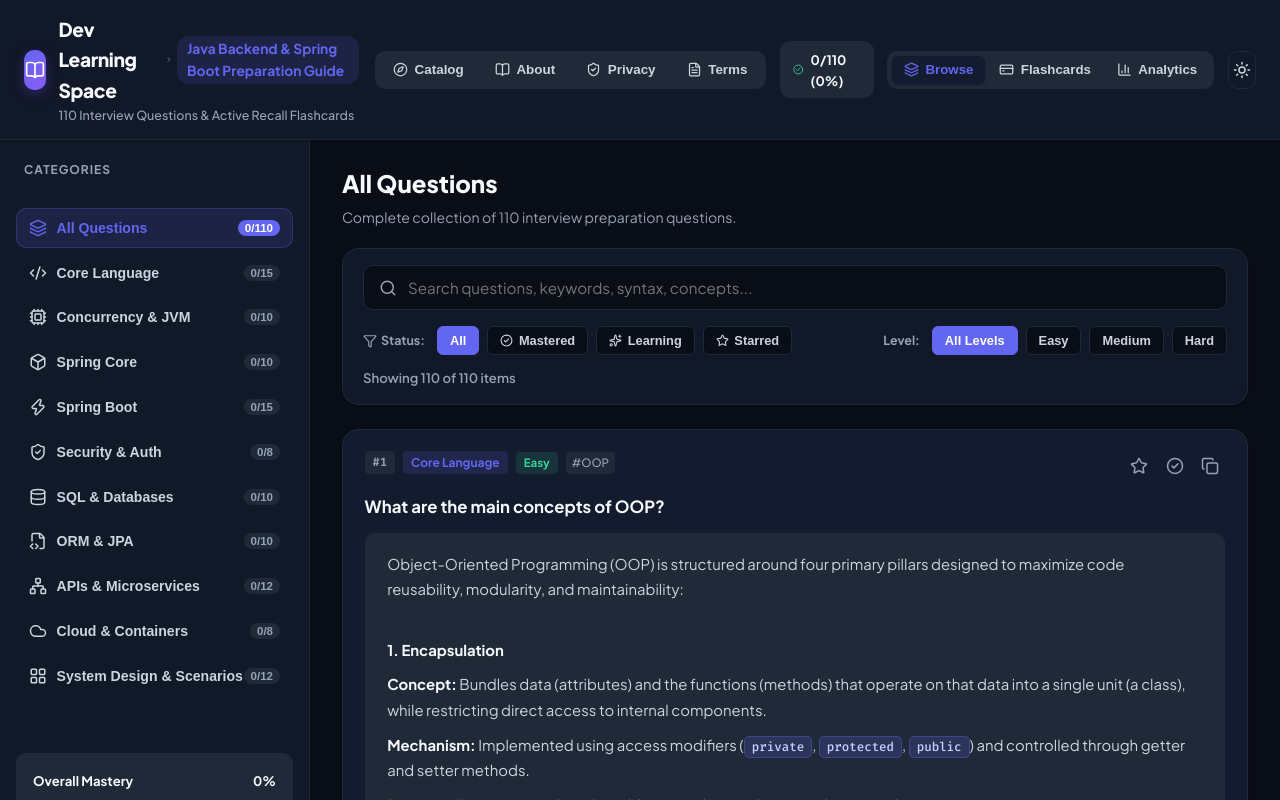
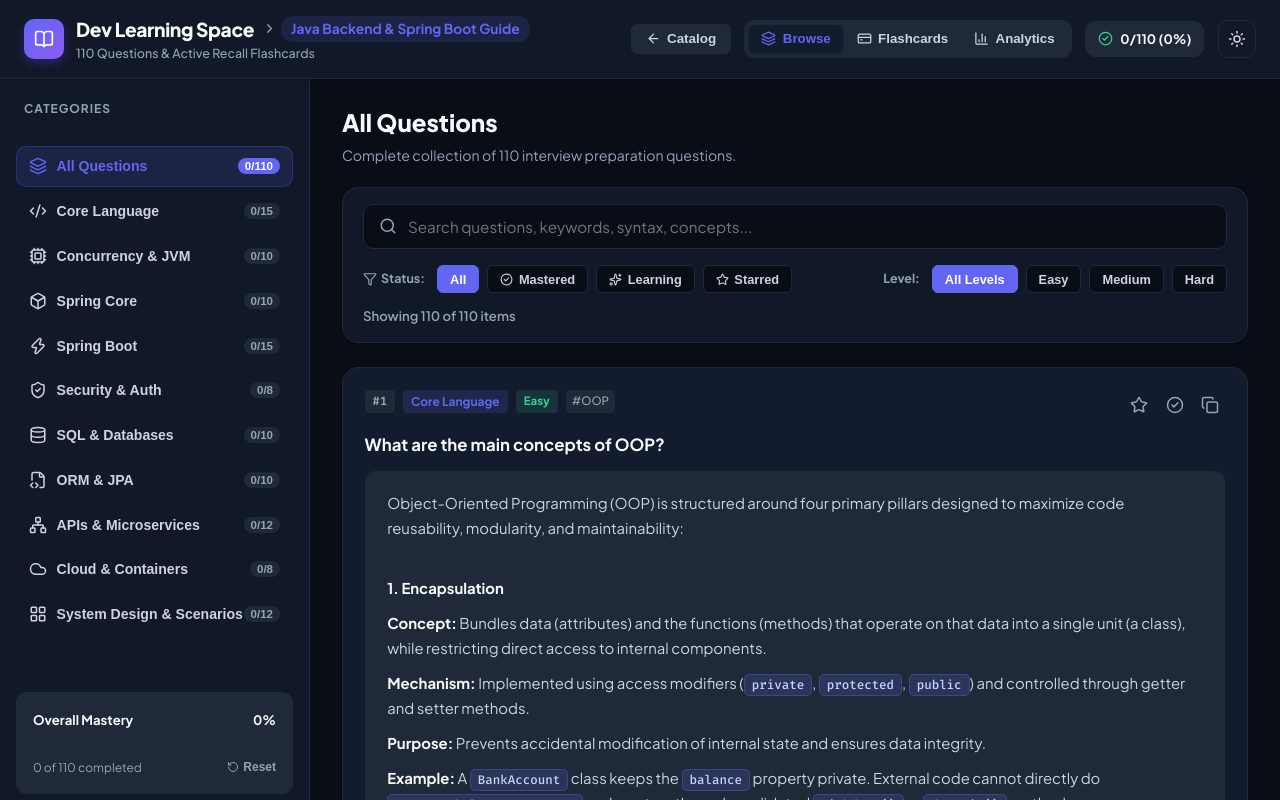
Before and after one commit to q201/dev-learning-space, a React (Vite) app: page / in a window 1280 px wide. Both pictures are taken after a click on the button "Start Study Guide". Shown: the top 800 px of the page. Built offline with nearby package versions, Linux system fonts and the light colour scheme.

Commit message:
fix: simplify and organize tutorial page header controls to prevent crowding

```diff
--- a/src/components/Header.jsx
+++ b/src/components/Header.jsx
@@ -13,7 +13,7 @@ import {
   Compass,
   FileText,
   ShieldCheck,
-  Sparkles
+  ArrowLeft
 } from 'lucide-react';
 
 export const Header = () => {
@@ -39,6 +39,11 @@ export const Header = () => {
 
   const activeGuideObj = topicGuides.find((t) => t.id === selectedTopic);
 
+  // Shorten title for header badge inside guides
+  const guideBadgeTitle = activeGuideObj
+    ? activeGuideObj.title.replace('Preparation Guide', 'Guide').replace('Interview Hub', 'Hub')
+    : '';
+
   return (
     <header className="app-header">
       <div className="header-inner">
@@ -50,29 +55,30 @@ export const Header = () => {
           <div className="brand-text">
             <div style={{ display: 'flex', alignItems: 'center', gap: '8px' }}>
               <h1 style={{ fontSize: '1.2rem', fontWeight: 800 }}>Dev Learning Space</h1>
-              {activeGuideObj && (
+              {selectedTopic && activeGuideObj && (
                 <div style={{ display: 'flex', alignItems: 'center', gap: '4px' }}>
                   <ChevronRight size={15} color="var(--text-muted)" />
                   <span className="brand-guide-tag">
-                    {activeGuideObj.title}
+                    {guideBadgeTitle}
                   </span>
                 </div>
               )}
             </div>
             <p className="brand-subtitle">
-              {activeGuideObj
-                ? `${totalQuestions} Interview Questions & Active Recall Flashcards`
+              {selectedTopic
+                ? `${totalQuestions} Questions & Active Recall Flashcards`
                 : 'Software Engineering Interview & Technical Knowledge Portal'}
             </p>
           </div>
         </div>
 
-        {/* Header Action Navigation */}
+        {/* Header Action Controls */}
         <div className="header-actions">
-          {/* Main Top Navigation Items */}
+          {/* Main Top Navigation (Only on non-topic pages) */}
+          {!selectedTopic && (
             <nav className="header-nav-links">
               <button
-              className={`header-nav-item ${currentPage === 'home' && !selectedTopic ? 'active' : ''}`}
+                className={`header-nav-item ${currentPage === 'home' ? 'active' : ''}`}
                 onClick={() => navigateTo('home')}
               >
                 <Compass size={15} />
@@ -103,23 +109,23 @@ export const Header = () => {
                 <span className="hide-mobile">Terms</span>
               </button>
             </nav>
-
-          {/* Dynamic Topic Mastery Pill */}
-          {selectedTopic && (
-            <div className="topic-progress-badge" title="Topic Mastery Progress">
-              <CheckCircle2 size={15} color="var(--success)" />
-              <span>{masteredCount}/{totalQuestions} ({percentage}%)</span>
-              {bookmarkedCount > 0 && (
-                <span className="bookmark-count-pill" title={`${bookmarkedCount} Bookmarked Questions`}>
-                  <Star size={13} fill="var(--warning)" color="var(--warning)" />
-                  {bookmarkedCount}
-                </span>
-              )}
-            </div>
           )}
 
+          {/* Guide Mode Actions (When inside a topic guide) */}
+          {selectedTopic && (
+            <>
+              {/* Return to Catalog Button */}
+              <button
+                className="header-nav-item"
+                onClick={returnToLanding}
+                style={{ background: 'var(--bg-tertiary)', border: '1px solid var(--border-color)' }}
+                title="Return to Catalog"
+              >
+                <ArrowLeft size={15} />
+                <span>Catalog</span>
+              </button>
+
               {/* Study Mode Switchers (Browse, Flashcards, Analytics) */}
-          {selectedTopic && (
               <div className="study-mode-group">
                 <button
                   className={`mode-btn ${viewMode === 'list' ? 'active' : ''}`}
@@ -146,6 +152,19 @@ export const Header = () => {
                   <span className="hide-mobile">Analytics</span>
                 </button>
               </div>
+
+              {/* Dynamic Topic Mastery Pill */}
+              <div className="topic-progress-badge" title="Topic Mastery Progress">
+                <CheckCircle2 size={15} color="var(--success)" />
+                <span>{masteredCount}/{totalQuestions} ({percentage}%)</span>
+                {bookmarkedCount > 0 && (
+                  <span className="bookmark-count-pill" title={`${bookmarkedCount} Bookmarked Questions`}>
+                    <Star size={13} fill="var(--warning)" color="var(--warning)" />
+                    {bookmarkedCount}
+                  </span>
+                )}
+              </div>
+            </>
           )}
 
           {/* Theme Toggle Button */}
```
Lines whose indentation alone changed are shown as unchanged.
